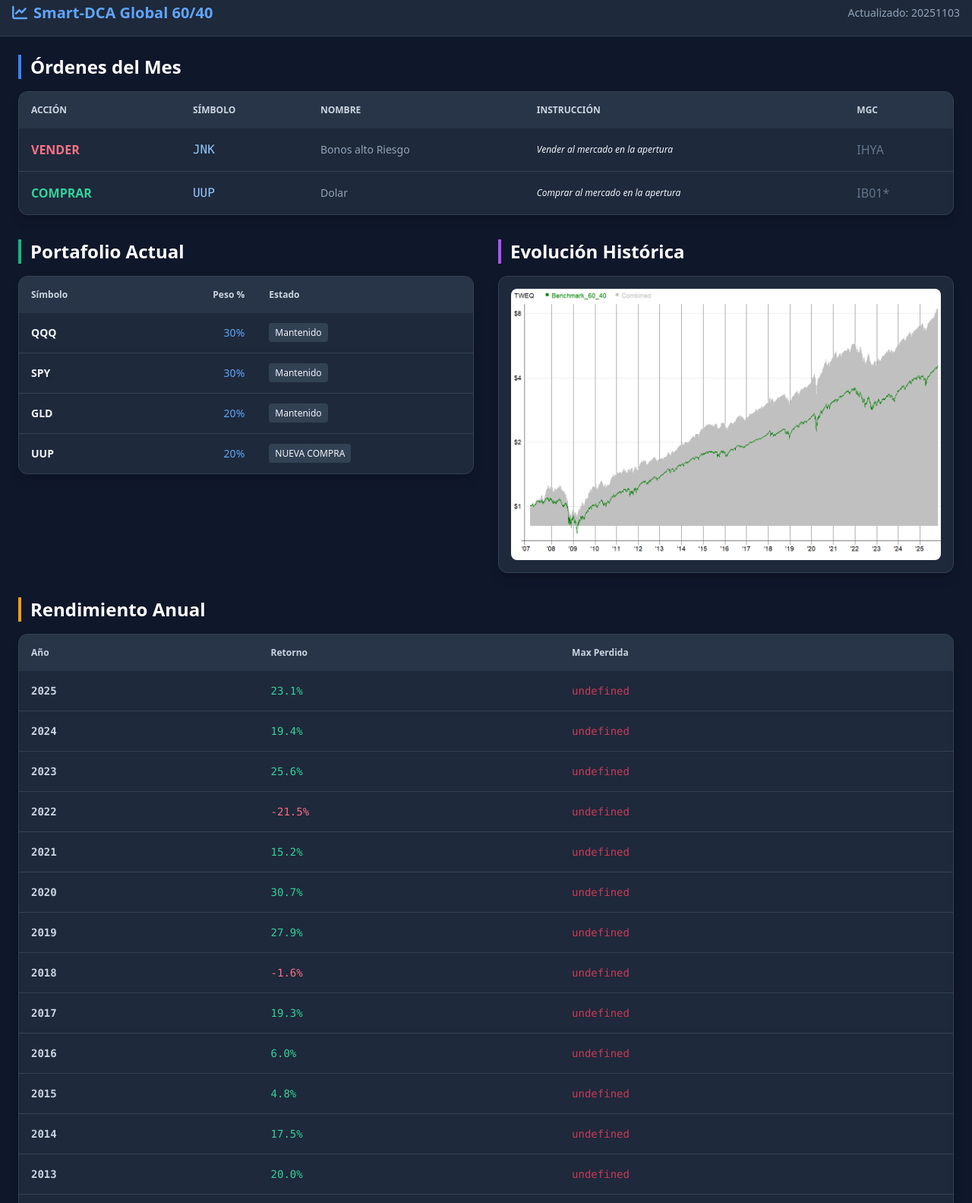
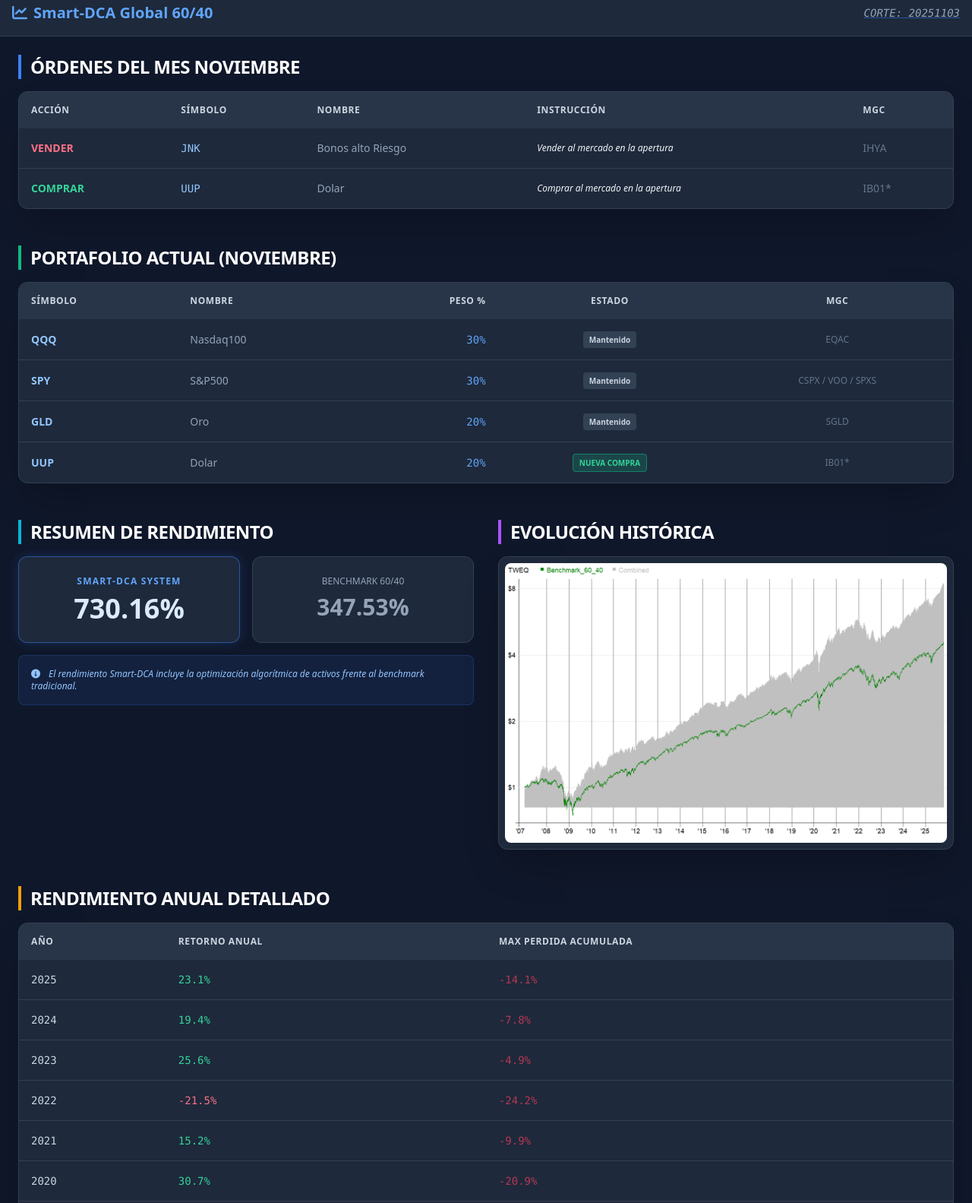
Before and after one commit to ReplicAlgo/mi-portafolio-dca, a plain HTML site: page index.html in a window 1280 px wide. Shown: the part 13-1596 px from the top of the page at 76% size. Drawn offline with nearby package versions, Linux system fonts and the light colour scheme.

Commit message:
Add files via upload

```diff
--- a/data_web.json
+++ b/data_web.json
@@ -57,99 +57,99 @@
             {
                 "Año": 2025,
                 "Retorno": "23.1%",
-                "MaxPerdida Acumulada": "-14.1%"
+                "MaxPerdida": "-14.1%"
             },
             {
                 "Año": 2024,
                 "Retorno": "19.4%",
-                "MaxPerdida Acumulada": "-7.8%"
+                "MaxPerdida": "-7.8%"
             },
             {
                 "Año": 2023,
                 "Retorno": "25.6%",
-                "MaxPerdida Acumulada": "-4.9%"
+                "MaxPerdida": "-4.9%"
             },
             {
                 "Año": 2022,
                 "Retorno": "-21.5%",
-                "MaxPerdida Acumulada": "-24.2%"
+                "MaxPerdida": "-24.2%"
             },
             {
                 "Año": 2021,
                 "Retorno": "15.2%",
-                "MaxPerdida Acumulada": "-9.9%"
+                "MaxPerdida": "-9.9%"
             },
             {
                 "Año": 2020,
                 "Retorno": "30.7%",
-                "MaxPerdida Acumulada": "-20.9%"
+                "MaxPerdida": "-20.9%"
             },
             {
                 "Año": 2019,
                 "Retorno": "27.9%",
-                "MaxPerdida Acumulada": "-6.1%"
+                "MaxPerdida": "-6.1%"
             },
             {
                 "Año": 2018,
                 "Retorno": "-1.6%",
-                "MaxPerdida Acumulada": "-14.2%"
+                "MaxPerdida": "-14.2%"
             },
             {
                 "Año": 2017,
                 "Retorno": "19.3%",
-                "MaxPerdida Acumulada": "-3.2%"
+                "MaxPerdida": "-3.2%"
             },
             {
                 "Año": 2016,
                 "Retorno": "6.0%",
-                "MaxPerdida Acumulada": "-6.9%"
+                "MaxPerdida": "-6.9%"
             },
             {
                 "Año": 2015,
                 "Retorno": "4.8%",
-                "MaxPerdida Acumulada": "-8.8%"
+                "MaxPerdida": "-8.8%"
             },
             {
                 "Año": 2014,
                 "Retorno": "17.5%",
-                "MaxPerdida Acumulada": "-4.1%"
+                "MaxPerdida": "-4.1%"
             },
             {
                 "Año": 2013,
                 "Retorno": "20.0%",
-                "MaxPerdida Acumulada": "-5.4%"
+                "MaxPerdida": "-5.4%"
             },
             {
                 "Año": 2012,
                 "Retorno": "10.6%",
-                "MaxPerdida Acumulada": "-5.8%"
+                "MaxPerdida": "-5.8%"
             },
             {
                 "Año": 2011,
                 "Retorno": "3.9%",
-                "MaxPerdida Acumulada": "-6.9%"
+                "MaxPerdida": "-6.9%"
             },
             {
                 "Año": 2010,
                 "Retorno": "15.1%",
-                "MaxPerdida Acumulada": "-9.0%"
+                "MaxPerdida": "-9.0%"
             },
             {
                 "Año": 2009,
                 "Retorno": "29.7%",
-                "MaxPerdida Acumulada": "-9.9%"
+                "MaxPerdida": "-9.9%"
             },
             {
                 "Año": 2008,
                 "Retorno": "-21.2%",
-                "MaxPerdida Acumulada": "-32.4%"
+                "MaxPerdida": "-32.4%"
             },
             {
                 "Año": 2007,
                 "Retorno": "19.8%",
-                "MaxPerdida Acumulada": "-9.7%"
+                "MaxPerdida": "-9.7%"
             }
         ],
-        "url_grafico": "C:\\RealTest\\Output\\Reports\\2563_AF_BuyHold_60-4_0rotationETF_Montlhly\\graph2.png"
+        "url_grafico": "graph2.png"
     }
 }
--- a/index.html
+++ b/index.html
@@ -6,23 +6,32 @@
     <title>Smart-DCA | Dashboard</title>
     <script src="https://cdn.tailwindcss.com"></script>
     <link rel="stylesheet" href="https://cdnjs.cloudflare.com/ajax/libs/font-awesome/6.0.0/css/all.min.css">
+    <style>
+        /* Estilo para que la tabla sea scrolleable en móviles si es muy ancha */
+        .table-container { overflow-x: auto; }
+    </style>
 </head>
 <body class="bg-slate-900 text-slate-100 font-sans leading-normal tracking-normal">
 
     <nav class="bg-slate-800 border-b border-slate-700 p-4 sticky top-0 z-50">
         <div class="container mx-auto flex justify-between items-center">
-            <h1 class="text-xl font-bold text-blue-400"><i class="fa-solid fa-chart-line mr-2"></i>Smart-DCA Global 60/40</h1>
-            <span id="fecha-update" class="text-sm text-slate-400">Cargando fecha...</span>
+            <h1 class="text-xl font-bold text-blue-400">
+                <i class="fa-solid fa-chart-line mr-2"></i>Smart-DCA Global 60/40
+            </h1>
+            <span id="fecha-update" class="text-xs md:text-sm text-slate-400 font-mono italic underline decoration-blue-500/50">Cargando fecha...</span>
         </div>
     </nav>
 
-    <div class="container mx-auto p-6 space-y-8">
+    <div class="container mx-auto p-6 space-y-12">
 
         <section>
-            <h2 class="text-2xl font-semibold mb-4 text-white border-l-4 border-blue-500 pl-3">Órdenes del Mes</h2>
-            <div class="bg-slate-800 rounded-xl shadow-lg overflow-hidden border border-slate-700">
-                <table class="w-full text-left border-collapse">
-                    <thead class="bg-slate-700/50 text-slate-300 uppercase text-xs">
+            <h2 id="titulo-ordenes" class="text-2xl font-bold mb-4 text-white border-l-4 border-blue-500 pl-3 tracking-tight">
+                ORDENES DEL MES
+            </h2>
+            <div class="bg-slate-800 rounded-xl shadow-2xl overflow-hidden border border-slate-700">
+                <div class="table-container">
+                    <table class="w-full text-left text-sm">
+                        <thead class="bg-slate-700/50 text-slate-300 uppercase text-xs tracking-wider">
                             <tr>
                                 <th class="p-4">Acción</th>
                                 <th class="p-4">Símbolo</th>
@@ -35,40 +44,78 @@
                             </tbody>
                     </table>
                 </div>
-        </section>
-
-        <div class="grid grid-cols-1 lg:grid-cols-2 gap-8">
-            <section>
-                <h2 class="text-2xl font-semibold mb-4 text-white border-l-4 border-emerald-500 pl-3">Portafolio Actual</h2>
-                <div class="bg-slate-800 rounded-xl shadow-lg border border-slate-700 overflow-hidden">
-                    <table class="w-full text-left">
-                        <thead class="bg-slate-700/50 text-xs text-slate-300">
-                            <tr><th class="p-4">Símbolo</th><th class="p-4 text-right">Peso %</th><th class="p-4">Estado</th></tr>
-                        </thead>
-                        <tbody id="tabla-portafolio" class="divide-y divide-slate-700 text-sm"></tbody>
-                    </table>
             </div>
         </section>
 
         <section>
-                <h2 class="text-2xl font-semibold mb-4 text-white border-l-4 border-purple-500 pl-3">Evolución Histórica</h2>
-                <div class="bg-slate-800 rounded-xl shadow-lg border border-slate-700 p-4">
-                    <img src="graph2.png" alt="Gráfica de Rendimiento" class="w-full rounded-lg hover:opacity-90 transition cursor-zoom-in">
+            <h2 id="titulo-portafolio" class="text-2xl font-bold mb-4 text-white border-l-4 border-emerald-500 pl-3 tracking-tight">
+                PORTAFOLIO ACTUAL
+            </h2>
+            <div class="bg-slate-800 rounded-xl shadow-2xl border border-slate-700 overflow-hidden">
+                <div class="table-container">
+                    <table class="w-full text-left text-sm">
+                        <thead class="bg-slate-700/50 text-xs text-slate-300 uppercase tracking-wider">
+                            <tr>
+                                <th class="p-4">Símbolo</th>
+                                <th class="p-4">Nombre</th>
+                                <th class="p-4 text-right">Peso %</th>
+                                <th class="p-4 text-center">Estado</th>
+                                <th class="p-4 text-center">MGC</th>
+                            </tr>
+                        </thead>
+                        <tbody id="tabla-portafolio" class="divide-y divide-slate-700">
+                            </tbody>
+                    </table>
+                </div>
+            </div>
+        </section>
+
+        <div class="grid grid-cols-1 lg:grid-cols-2 gap-8">
+            <section class="space-y-4">
+                <h2 class="text-2xl font-bold text-white border-l-4 border-cyan-500 pl-3 tracking-tight">
+                    RESUMEN DE RENDIMIENTO
+                </h2>
+                <div id="caja-retorno" class="grid grid-cols-1 sm:grid-cols-2 gap-4">
+                    </div>
+                <div class="p-4 bg-blue-500/10 border border-blue-500/20 rounded-lg text-xs text-blue-300 italic">
+                    <i class="fa-solid fa-info-circle mr-2"></i> El rendimiento Smart-DCA incluye la optimización algorítmica de activos frente al benchmark tradicional.
+                </div>
+            </section>
+
+            <section class="space-y-4">
+                <h2 class="text-2xl font-bold text-white border-l-4 border-purple-500 pl-3 tracking-tight">
+                    EVOLUCIÓN HISTÓRICA
+                </h2>
+                <div class="bg-slate-800 rounded-xl shadow-2xl border border-slate-700 p-2 overflow-hidden">
+                    <img src="graph2.png" alt="Gráfica de Rendimiento" class="w-full h-auto rounded-lg hover:scale-[1.02] transition-transform duration-500">
                 </div>
             </section>
         </div>
 
         <section>
-            <h2 class="text-2xl font-semibold mb-4 text-white border-l-4 border-amber-500 pl-3">Rendimiento Anual</h2>
-            <div class="bg-slate-800 rounded-xl shadow-lg border border-slate-700 overflow-hidden">
-                <table class="w-full text-left">
-                    <thead class="bg-slate-700/50 text-xs text-slate-300">
-                        <tr><th class="p-4">Año</th><th class="p-4">Retorno</th><th class="p-4">Max Perdida</th></tr>
+            <h2 class="text-2xl font-bold mb-4 text-white border-l-4 border-amber-500 pl-3 tracking-tight">
+                RENDIMIENTO ANUAL DETALLADO
+            </h2>
+            <div class="bg-slate-800 rounded-xl shadow-2xl border border-slate-700 overflow-hidden">
+                <div class="table-container">
+                    <table class="w-full text-left text-sm">
+                        <thead class="bg-slate-700/50 text-xs text-slate-300 uppercase tracking-wider">
+                            <tr>
+                                <th class="p-4">Año</th>
+                                <th class="p-4">Retorno Anual</th>
+                                <th class="p-4">Max Perdida Acumulada</th>
+                            </tr>
                         </thead>
-                    <tbody id="tabla-historico" class="divide-y divide-slate-700 font-mono text-sm"></tbody>
+                        <tbody id="tabla-historico" class="divide-y divide-slate-700 font-mono">
+                            </tbody>
                     </table>
                 </div>
+            </div>
         </section>
+
+        <footer class="text-center text-slate-500 text-xs py-8">
+            <p>© 2026 Smart-DCA System - Reportes Generados Automáticamente</p>
+        </footer>
     </div>
 
     <script src="script.js"></script>
--- a/script.js
+++ b/script.js
@@ -3,49 +3,64 @@ async function cargarDashboard() {
         const res = await fetch('data_web.json');
         const data = await res.json();
 
-        // Actualizar Fecha
-        document.getElementById('fecha-update').innerText = `Actualizado: ${data.Fecha}`;
+        // --- LÓGICA PARA EL NOMBRE DEL MES ---
+        const meses = ["ENERO", "FEBRERO", "MARZO", "ABRIL", "MAYO", "JUNIO", "JULIO", "AGOSTO", "SEPTIEMBRE", "OCTUBRE", "NOVIEMBRE", "DICIEMBRE"];
 
-        // Llenar Órdenes
+        // Extraemos el mes del string de fecha (ej: "20251103")
+        // Tomamos los dígitos en las posiciones 4 y 5
+        const mesString = data.Fecha.substring(4, 6);
+        const mesIndex = parseInt(mesString) - 1;
+        const nombreMes = meses[mesIndex];
+
+        // --- ACTUALIZACIÓN DE TÍTULOS ---
+        document.getElementById('fecha-update').innerText = `CORTE: ${data.Fecha}`;
+        document.getElementById('titulo-ordenes').innerText = `ÓRDENES DEL MES ${nombreMes}`;
+        document.getElementById('titulo-portafolio').innerText = `PORTAFOLIO ACTUAL (${nombreMes})`;
+
+        // 1. Llenar Órdenes
         const tOrdenes = document.getElementById('tabla-ordenes');
-        data.Ordenes.forEach(o => {
-            const color = o.Accion === 'COMPRAR' ? 'text-emerald-400' : 'text-rose-400';
-            tOrdenes.innerHTML += `
-                <tr class="hover:bg-slate-700/30 transition">
-                    <td class="p-4 font-bold ${color}">${o.Accion}</td>
-                    <td class="p-4 font-mono text-blue-300">${o.Simbolo}</td>
-                    <td class="p-4 text-slate-400 text-sm">${o.Nombre}</td>
-                    <td class="p-4 text-xs italic">${o.Instruccion}</td>
-                    <td class="p-4 text-slate-500">${o.InfoMGC}</td>
-                </tr>`;
-        });
+        tOrdenes.innerHTML = data.Ordenes.map(o => `
+            <tr class="hover:bg-slate-700/30">
+                <td class="p-4 font-bold ${o.Accion === 'COMPRAR' ? 'text-emerald-400' : 'text-rose-400'}">${o.Accion}</td>
+                <td class="p-4 font-mono text-blue-300">${o.Simbolo}</td>
+                <td class="p-4 text-slate-400">${o.Nombre}</td>
+                <td class="p-4 text-xs italic">${o.Instruccion}</td>
+                <td class="p-4 text-slate-500">${o.InfoMGC}</td>
+            </tr>`).join('');
 
-        // Llenar Portafolio
+        // 2. Llenar Portafolio
         const tPort = document.getElementById('tabla-portafolio');
-        data.Portafolio.forEach(p => {
-            tPort.innerHTML += `
-                <tr class="hover:bg-slate-700/30">
-                    <td class="p-4 font-bold">${p.Simbolo}</td>
-                    <td class="p-4 text-right text-blue-400">${p.Porcentaje}</td>
-                    <td class="p-4 text-xs"><span class="px-2 py-1 bg-slate-700 rounded">${p.Estado}</span></td>
-                </tr>`;
-        });
+        tPort.innerHTML = data.Portafolio.map(p => `
+            <tr class="hover:bg-slate-700/30">
+                <td class="p-4 font-bold text-blue-300">${p.Simbolo}</td>
+                <td class="p-4 text-slate-400">${p.Nombre}</td>
+                <td class="p-4 text-right font-mono text-blue-400">${p.Porcentaje}</td>
+                <td class="p-4 text-center"><span class="px-2 py-1 rounded text-[10px] font-bold ${p.Estado === 'NUEVA COMPRA' ? 'bg-emerald-500/20 text-emerald-400 border border-emerald-500/50' : 'bg-slate-700 text-slate-300'}">${p.Estado}</span></td>
+                <td class="p-4 text-center text-slate-500 text-xs">${p.InfoMGC}</td>
+            </tr>`).join('');
 
-        // Llenar Historial Anual
+        // 3. Resumen de Rendimiento (Smart-DCA Primero)
+        const cajaRet = document.getElementById('caja-retorno');
+        cajaRet.innerHTML = `
+            <div class="bg-slate-800 p-6 rounded-xl border border-blue-500/50 text-center shadow-[0_0_15px_rgba(59,130,246,0.2)]">
+                <p class="text-blue-400 text-xs uppercase mb-2 font-bold tracking-widest">Smart-DCA System</p>
+                <p class="text-4xl font-bold text-blue-100">${data.Historico.resumen["Smart-DCA"]}</p>
+            </div>
+            <div class="bg-slate-800 p-6 rounded-xl border border-slate-700 text-center">
+                <p class="text-slate-400 text-xs uppercase mb-2">Benchmark 60/40</p>
+                <p class="text-3xl font-bold text-slate-400">${data.Historico.resumen["Benchmark 60/40"]}</p>
+            </div>
+        `;
+
+        // 4. Historial Anual
         const tHist = document.getElementById('tabla-historico');
-        data.Historico.tabla_anual.forEach(h => {
-            const retColor = parseFloat(h.Retorno) >= 0 ? 'text-emerald-400' : 'text-rose-400';
-            tHist.innerHTML += `
-                <tr class="hover:bg-slate-700/30">
-                    <td class="p-4 font-bold text-slate-300">${h.Año}</td>
-                    <td class="p-4 ${retColor}">${h.Retorno}</td>
-                    <td class="p-4 text-rose-500/80">${h.MaxPerdida}</td>
-                </tr>`;
-        });
+        tHist.innerHTML = data.Historico.tabla_anual.map(h => `
+            <tr class="hover:bg-slate-700/30">
+                <td class="p-4 text-slate-300">${h.Año}</td>
+                <td class="p-4 ${parseFloat(h.Retorno) >= 0 ? 'text-emerald-400' : 'text-rose-400'}">${h.Retorno}</td>
+                <td class="p-4 text-rose-500/70">${h.MaxPerdida}</td>
+            </tr>`).join('');
 
-    } catch (e) {
-        console.error("Error cargando JSON:", e);
-    }
+    } catch (e) { console.error("Error cargando el dashboard:", e); }
 }
-
 cargarDashboard();
```
Lines whose indentation alone changed are shown as unchanged.
